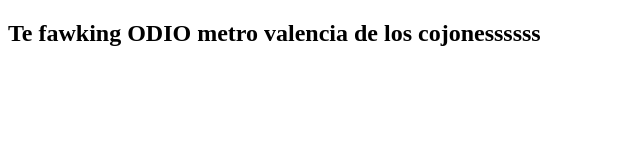
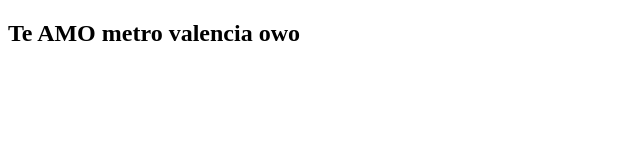
Before and after one commit to Ihatehlm/git-test-2, a plain HTML site: page index.html in a window 1280 px wide. Shown: the whole page, without its empty margins (0-640 px from the left). Drawn offline with Linux system fonts and the light colour scheme.

Commit message:
Second commit

```diff
--- a/index.html
+++ b/index.html
@@ -6,6 +6,6 @@
     <title>Document</title>
 </head>
 <body>
-    <h2>Te fawking ODIO metro valencia de los cojonessssss</h2>
+    <h2>Te AMO metro valencia  owo </h2>
 </body>
 </html>
```
